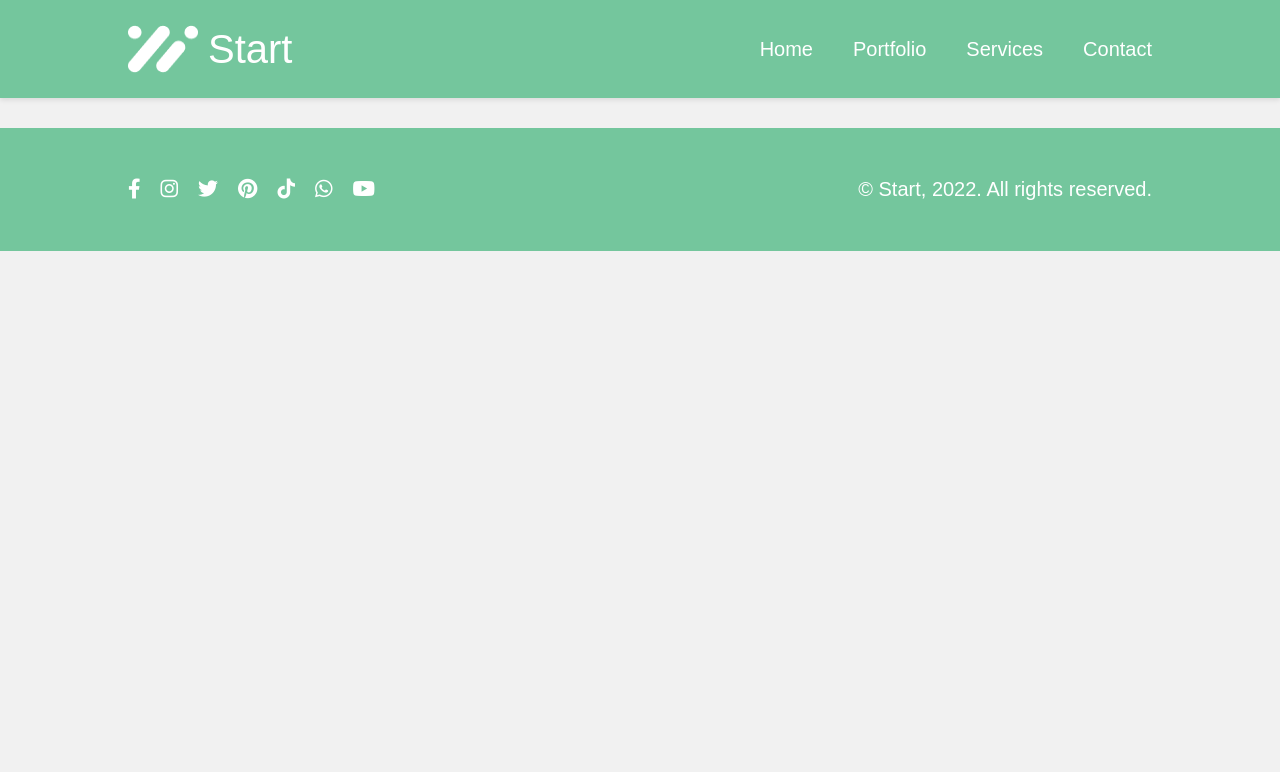
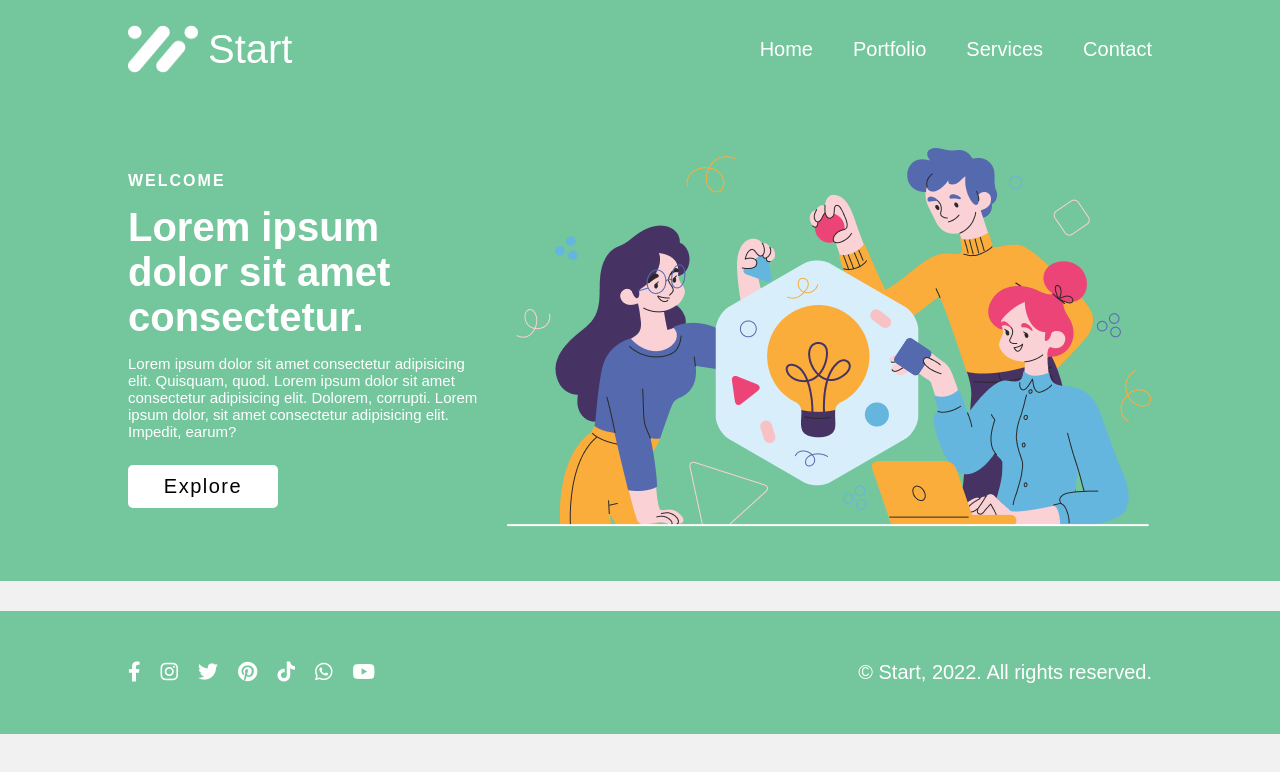
Before and after one commit to ashokbudha/company-website-react, a React (Vite) app: page / in a window 1280 px wide. Shown: the top 772 px of the page. Built offline with nearby package versions, Linux system fonts and the light colour scheme.

Commit message:
Add hero section

```diff
--- a/src/App.js
+++ b/src/App.js
@@ -1,11 +1,13 @@
 import Navbar from "./components/Navbar";
 import Footer from "./components/Footer";
+import HeroSection from "./components/HeroSection";
 
 const App = () =>{
 
     return(
         <>
         <Navbar/>
+        <HeroSection/>
         <Footer/>
         </>
     );
--- /dev/null
+++ b/src/components/HeroSection.js
@@ -0,0 +1,23 @@
+import HeroBanner from "../assets/images/hero-banner.png";
+const HeroSection = () =>{
+
+    return(
+        <section id="hero">
+            <div className="hero-container">
+                <div className="hero-content">
+                    <h2 className="hero-subtitle">WELCOME</h2>
+                    <h1 className="hero-title">Lorem ipsum dolor sit amet consectetur.</h1>
+                    <p className="hero-description">Lorem ipsum dolor sit amet consectetur adipisicing elit. Quisquam, quod.
+                        Lorem ipsum dolor sit amet consectetur adipisicing elit. Dolorem, corrupti. Lorem ipsum dolor, sit
+                        amet consectetur adipisicing elit. Impedit, earum? </p>
+                    <a href="" className="hero-explore-btn">Explore</a>
+                </div>
+                <div className="hero-banner">
+                    <img src={HeroBanner} alt="hero-banner"/>
+                </div>
+            </div>
+        </section>
+    )
+}
+
+export default HeroSection;
```
Also changed, not shown: src/assets/images/hero-banner.png (added).
